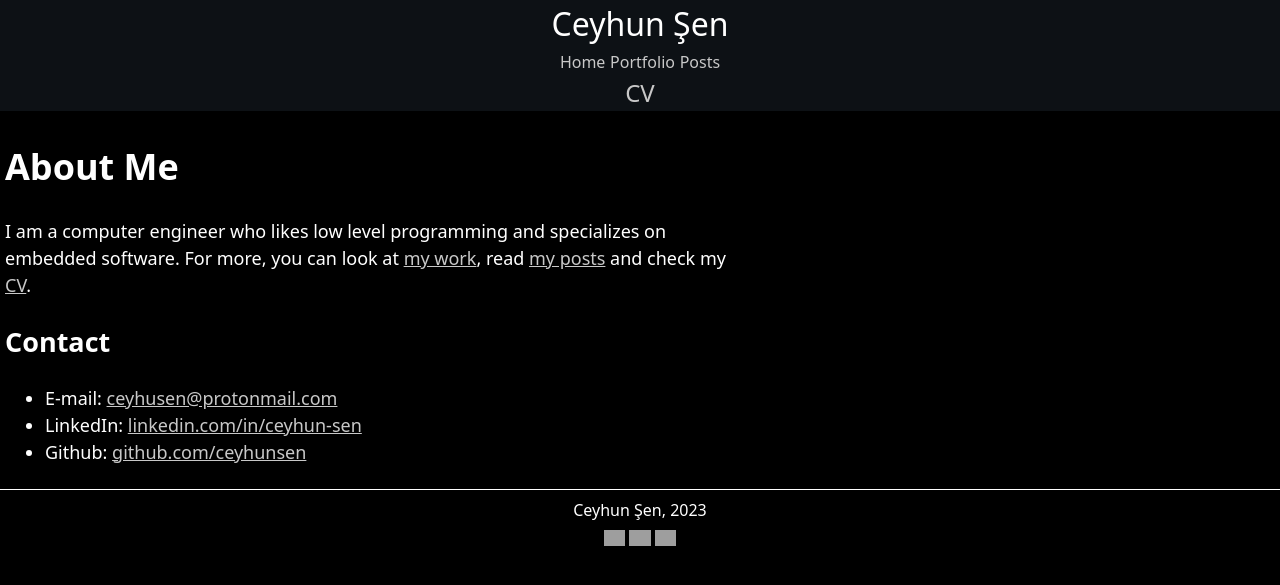
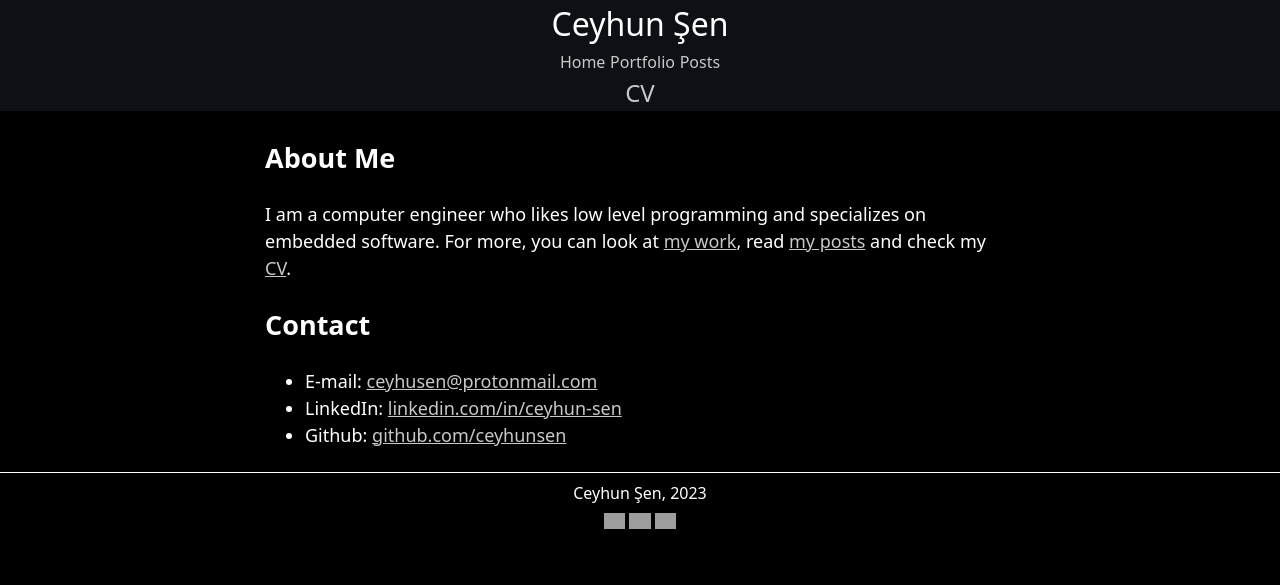
Before and after one commit to ceyhunsen/ceyhunsen.github.io, a Jekyll site: the page built from index.html, in a window 1280 px wide. Shown: the top 585 px of the page. Built offline with Jekyll 4.4.1, drawn with Linux system fonts in a browser that asks for light colours; grey boxes are pictures that could not be loaded.

Commit message:
Center main content.

```diff
--- a/_includes/body.html
+++ b/_includes/body.html
@@ -1,6 +1,8 @@
 <body>
 	{% include navigation.html %}
 	<main>
-		{{ content }}
+		<article>
+			{{ content }}
+		</article>
 	</main>
 </body>
--- a/assets/css/body.css
+++ b/assets/css/body.css
@@ -9,32 +9,39 @@ body {
 
 main {
 	text-align: left;
+	padding: 5px;
+	display: flex;
+	flex-direction: column;
+	justify-content: center;
+	align-items: center;
+}
+
+article {
 	width: var(--width);
-	padding: 5px;
 }
-main p {
+article p {
 	color: var(--font-first);
 }
-main a {
+article a {
 	color: var(--font-second);
 }
-main a:hover {
+article a:hover {
 	color: var(--font-first);
 }
-main li {
+article li {
 	list-style-type: disc;
 }
-main blockquote {
+article blockquote {
 	background-color: var(--background-second);
 	font-style: italic;
 	margin: auto;
 	stroke: var(--font-first);
 }
-main blockquote p {
+article blockquote p {
 	padding: var(--margin-side) var(--margin-top-bottom);
 	color: var(--font-second);
 }
-main img {
+article img {
 	display: block;
 	margin-left: auto;
 	margin-right: auto;
```
